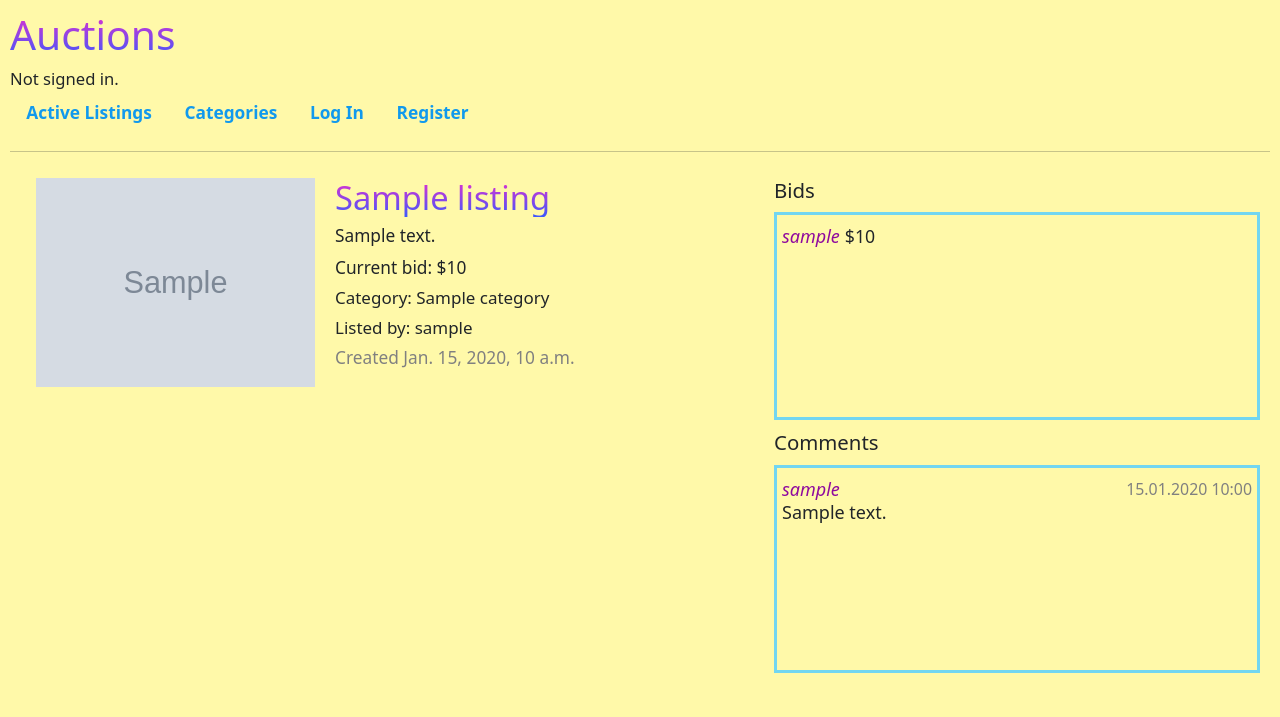
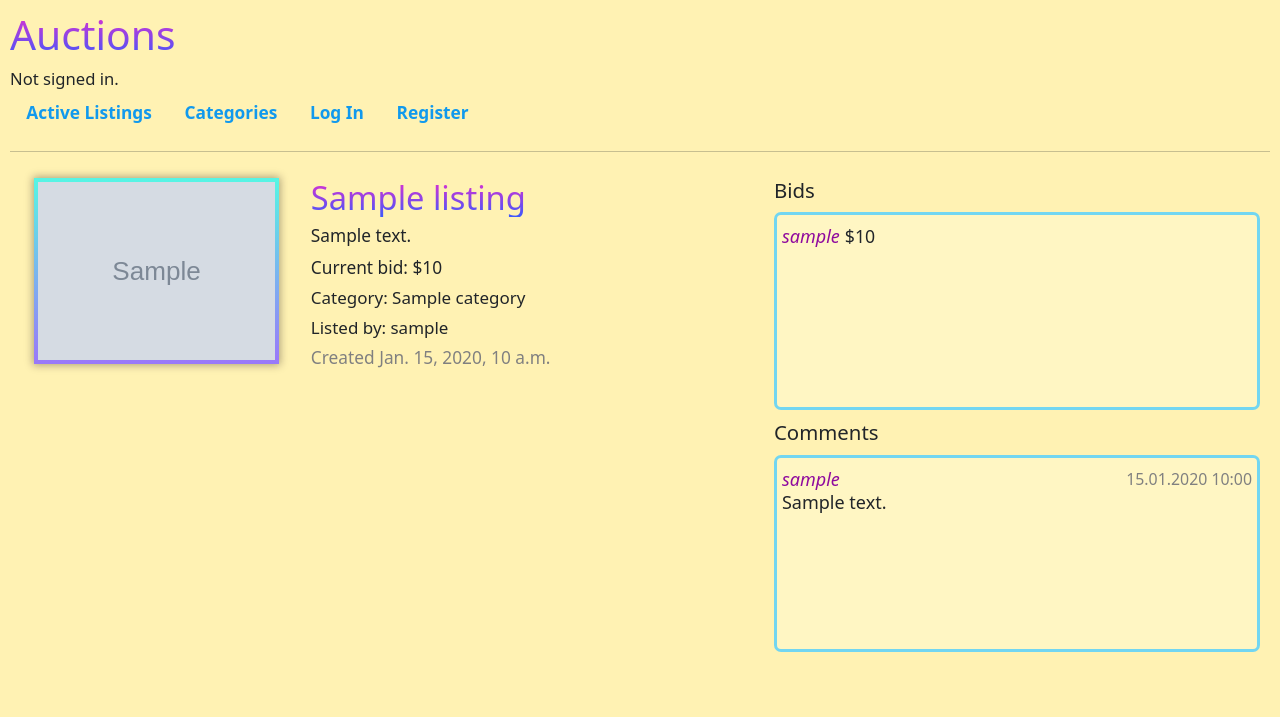
Before and after one commit to VladyslavaSysenko/Auction_Django, a Django app: a page that uses auctions/templates/auctions/layout.html in a window 1280 px wide. Shown: the top 717 px of the page. Run offline with Django 3.2, Linux system fonts and the light colour scheme; tables that the repository leaves empty hold one stand-in row (values such as "Sample post"); grey boxes marked "Sample" are stand-in pictures; some libraries are stand-ins or nearby versions.

Commit message:
change visual

```diff
--- a/auctions/static/auctions/styles.css
+++ b/auctions/static/auctions/styles.css
@@ -1,6 +1,6 @@
 body {
     padding: 10px;
-    background-color: rgb(255, 249, 169)!important;
+    background-color: rgb(255, 242, 179)!important;
 }
 
 * {
@@ -28,19 +28,34 @@ h1, h2 {
 /* active listings */
 #listing {
     border-bottom: 3px double rgb(114, 214, 241);
-    padding: 10px;
+    padding: 10px 50px;
     display: grid;
     grid-template-columns: 32% auto;
     line-height: 2em;
+    width: 90%;
+    margin: auto;
   }
 
 #listing_image {
-    text-align: center;
+    display: flex;
+    align-items: center;
+    justify-content: center;
+    padding: 10px 20px;
+
+
 }
 
 #listing_image > img{
-    max-height: 250px;
+    max-height: 12em;
     max-width: 100%;
+	border: 4px solid;
+    border-image: linear-gradient(180deg, rgb(87, 244, 228), rgb(153, 121, 249)) 1;
+    box-shadow: 0 0 8px 1px rgba(34, 25, 25, 0.384);
+}
+
+#listing_text {
+    margin: 0 0.8rem;
+    font-weight: 500;
 }
 
 #listing_text a {
@@ -88,7 +103,7 @@ h1, h2 {
 #page {
     padding: 10px;
     display: grid;
-    grid-template-columns: 25% 35% auto;
+    grid-template-columns: 22% 38% auto;
     grid-template-rows:520px;
     column-gap: 5px;
     line-height: 1.8em;
@@ -103,6 +118,9 @@ h1, h2 {
     height: auto;
     max-height: 510px;
     object-fit: contain;
+    border: 4px solid;
+    border-image: linear-gradient(180deg, rgb(87, 244, 228), rgb(153, 121, 249)) 1;
+    box-shadow: 0 0 8px 1px rgba(34, 25, 25, 0.384);
 }
 
 #page #description {
@@ -112,10 +130,12 @@ h1, h2 {
 
 #bids, #comments {
     overflow-y:auto;
-    height:40%;
+    height:38%;
     border: 3px solid rgb(114, 214, 241);
+    border-radius: 7px;
     padding: 5px;
     margin: 10px 0;
+    background: rgb(255, 246, 195);
 }
 
 #date {
--- a/auctions/views.py
+++ b/auctions/views.py
@@ -146,7 +146,7 @@ def create_listing(request):
         # Add empty photo if not provided
         picture = request.POST["picture_url"]
         if picture == "":
-            picture = "/images/no_image.jpg"
+            picture = "static/auctions/images/no_image.jpg"
         # Submit creation of listing
         new = Listing(
             user_id=User.objects.get(id=request.user.id),
```
Also changed, not shown: auctions/static/auctions/images/no_image.jpg.
